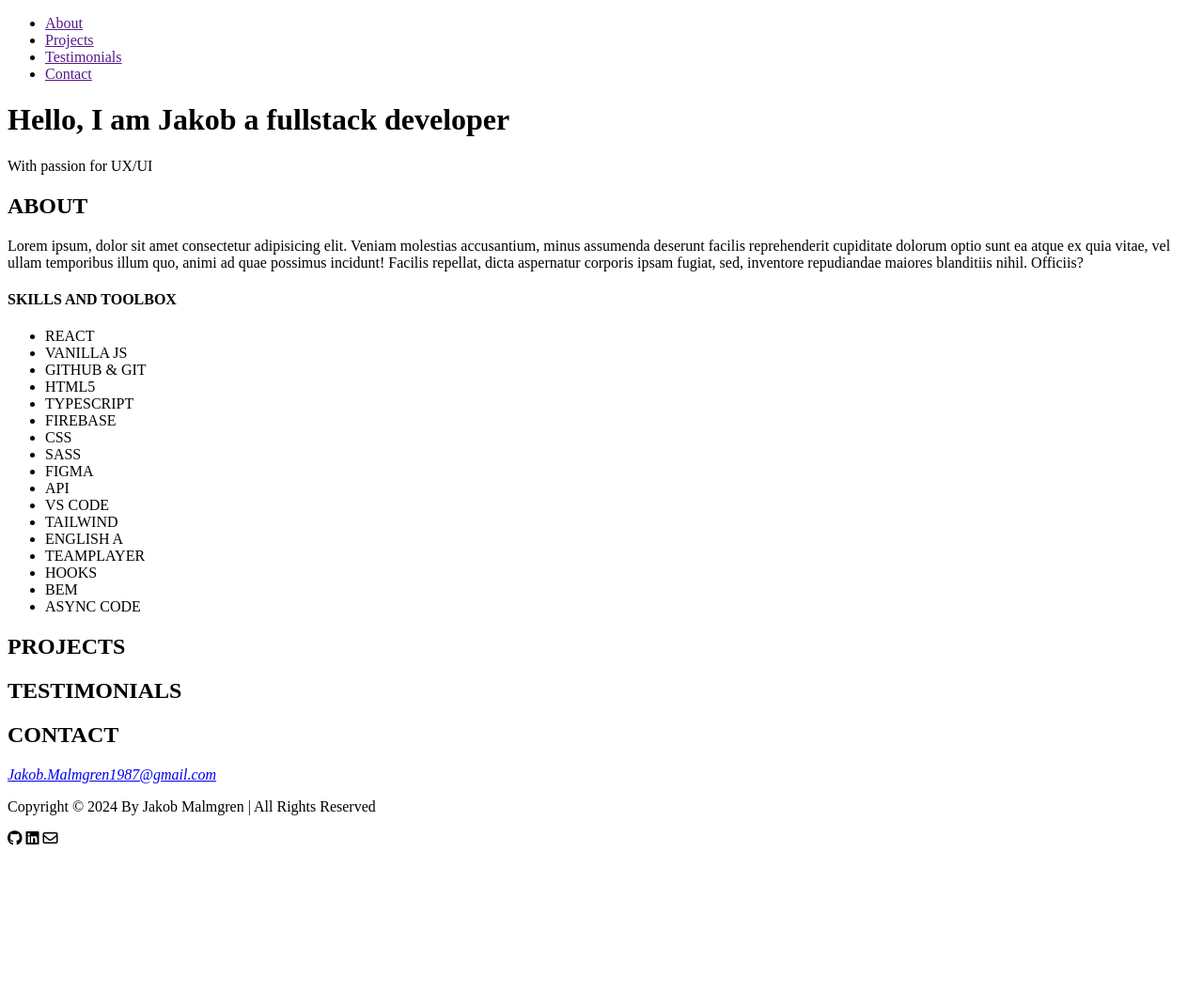
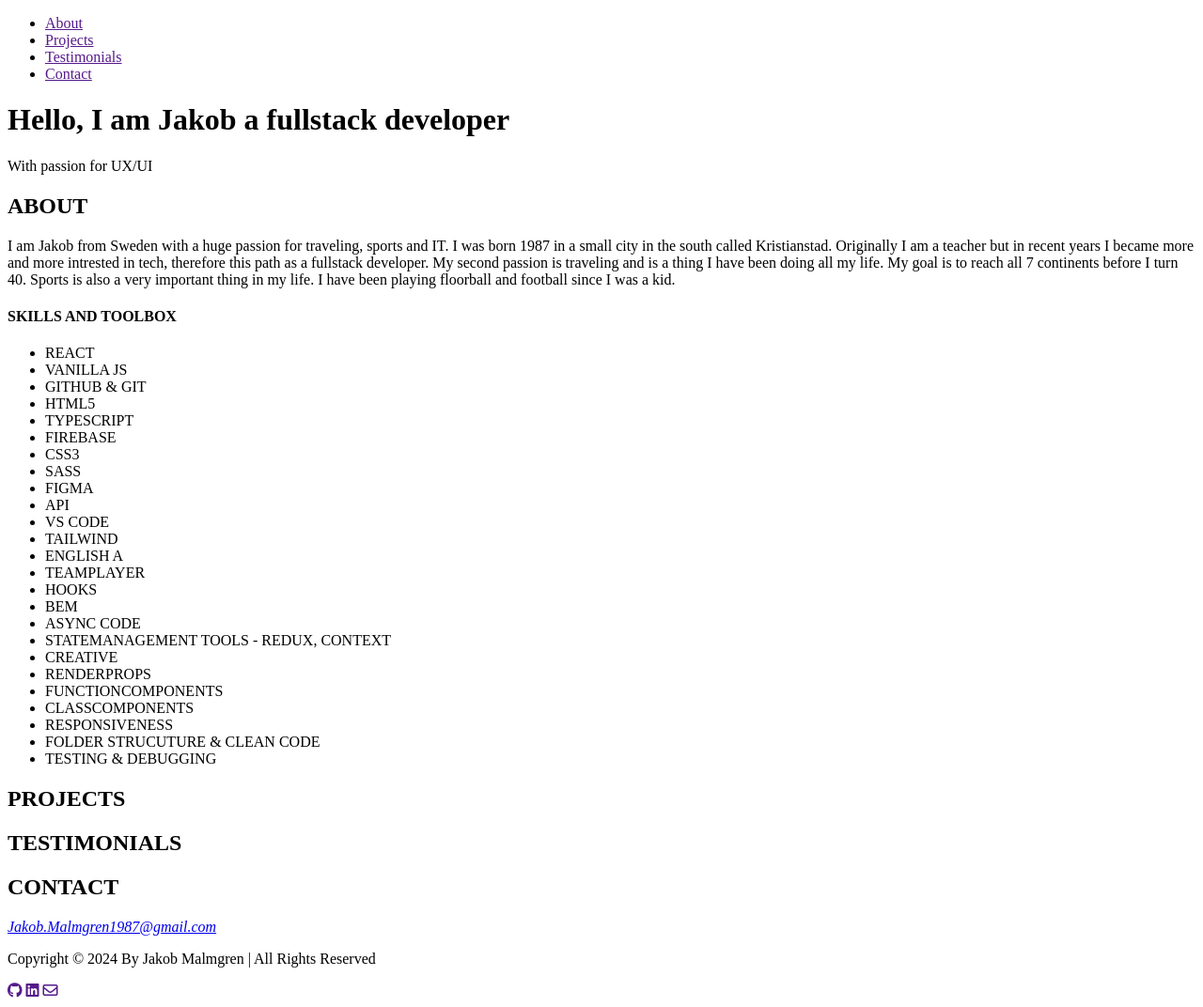
Before and after one commit to jakobmalmgren/week-2-css-html-task-3, a plain HTML site: page index.html in a window 1280 px wide. Shown: the whole page at 94% size. Before the commit the page ends 910 px from the top, so only its background shows below. Drawn offline with Linux system fonts and the light colour scheme.

Commit message:
changed so it became links in the footer and a little bit more about me, also some more skills added

```diff
--- a/index.html
+++ b/index.html
@@ -30,12 +30,14 @@
     <section>
       <h2>ABOUT</h2>
       <p>
-        Lorem ipsum, dolor sit amet consectetur adipisicing elit. Veniam
-        molestias accusantium, minus assumenda deserunt facilis reprehenderit
-        cupiditate dolorum optio sunt ea atque ex quia vitae, vel ullam
-        temporibus illum quo, animi ad quae possimus incidunt! Facilis repellat,
-        dicta aspernatur corporis ipsam fugiat, sed, inventore repudiandae
-        maiores blanditiis nihil. Officiis?
+        I am Jakob from Sweden with a huge passion for traveling, sports and IT.
+        I was born 1987 in a small city in the south called Kristianstad.
+        Originally I am a teacher but in recent years I became more and more
+        intrested in tech, therefore this path as a fullstack developer. My
+        second passion is traveling and is a thing I have been doing all my
+        life. My goal is to reach all 7 continents before I turn 40. Sports is
+        also a very important thing in my life. I have been playing floorball
+        and football since I was a kid.
       </p>
       <h4>SKILLS AND TOOLBOX</h4>
       <ul>
@@ -45,7 +47,7 @@
         <li>HTML5</li>
         <li>TYPESCRIPT</li>
         <li>FIREBASE</li>
-        <li>CSS</li>
+        <li>CSS3</li>
         <li>SASS</li>
         <li>FIGMA</li>
         <li>API</li>
@@ -56,6 +58,14 @@
         <li>HOOKS</li>
         <li>BEM</li>
         <li>ASYNC CODE</li>
+        <li>STATEMANAGEMENT TOOLS - REDUX, CONTEXT</li>
+        <li>CREATIVE</li>
+        <li>RENDERPROPS</li>
+        <li>FUNCTIONCOMPONENTS</li>
+        <li>CLASSCOMPONENTS</li>
+        <li>RESPONSIVENESS</li>
+        <li>FOLDER STRUCUTURE & CLEAN CODE</li>
+        <li>TESTING & DEBUGGING</li>
       </ul>
     </section>
     <section>
@@ -74,9 +84,9 @@
         >
       </address>
       <p>Copyright © 2024 By Jakob Malmgren | All Rights Reserved</p>
-      <i class="fa-brands fa-github"></i>
-      <i class="fa-brands fa-linkedin"></i>
-      <i class="fa-regular fa-envelope"></i>
+      <a href=""><i class="fa-brands fa-github"></i></a>
+      <a href=""><i class="fa-brands fa-linkedin"></i></a>
+      <a href=""><i class="fa-regular fa-envelope"></i></a>
     </footer>
   </body>
 </html>
```
